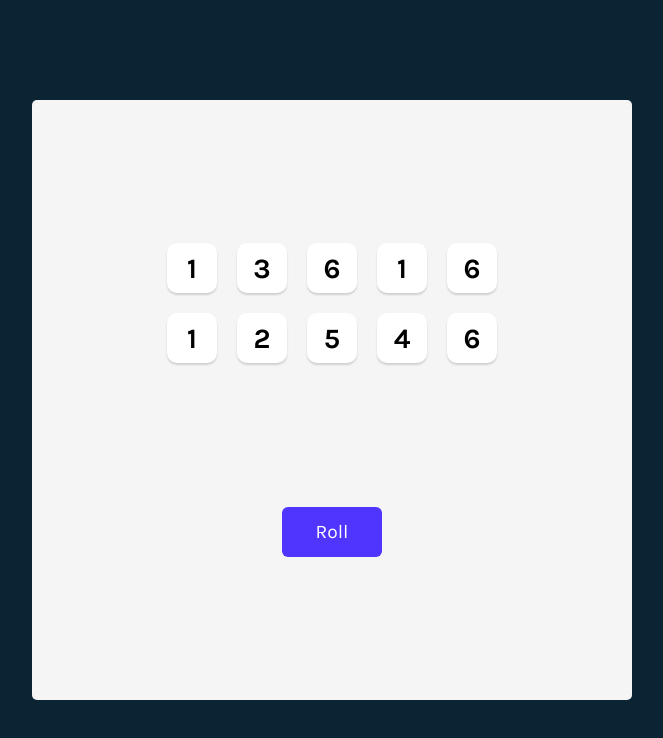
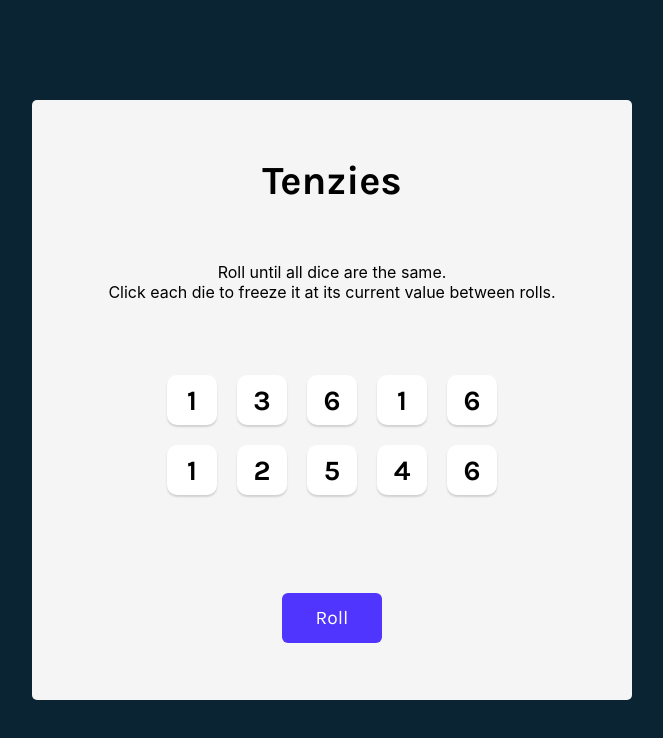
Before and after one commit to ak18dec/tenzies, a React (Vite) app: page / in a window 1280 px wide. Shown: the top 738 px of the page, without its empty margins (308-971 px from the left). Built offline with nearby package versions, Linux system fonts and the light colour scheme.

Commit message:
Title & Instructions Added, Dice Hold Functionality Added

```diff
--- a/src/App.css
+++ b/src/App.css
@@ -27,10 +27,23 @@
     align-items: center;
 }
 
+.title {
+    font-size: 40px;
+    margin: 0;
+}
+
+.instructions {
+    font-family: 'Inter', sans-serif;
+    font-weight: 400;
+    margin-top: 0;
+    text-align: center;
+}
+
 .dice-container {
     display: grid;
     grid-template: auto auto / repeat(5, 1fr);
     gap: 20px;
+    margin-bottom: 40px;
 }
 
 button {
--- a/src/App.jsx
+++ b/src/App.jsx
@@ -1,35 +1,55 @@
-import { useState } from 'react'
-import './App.css'
-import Die from './Die'
-import { nanoid } from 'nanoid'
+import { useState } from "react";
+import "./App.css";
+import Die from "./Die";
+import { nanoid } from "nanoid";
 
 export default function App() {
-
-  const [dice, setDice] = useState(generateAllNewDice())
+  const [dice, setDice] = useState(generateAllNewDice());
 
   function generateAllNewDice() {
-    return new Array(10)
-            .fill(0)
-            .map(() => ({
-              value: Math.ceil(Math.random() * 6),
-              isHeld: false,
-              id: nanoid()
-            }))
+    return new Array(10).fill(0).map(() => ({
+      value: Math.ceil(Math.random() * 6),
+      isHeld: false,
+      id: nanoid(),
+    }));
   }
 
-  const diceElements = dice.map(dieObject => (<Die key={dieObject.id} value={dieObject.value} isHeld={dieObject.isHeld} />))
+  const diceElements = dice.map((dieObject) => (
+    <Die
+      key={dieObject.id}
+      value={dieObject.value}
+      isHeld={dieObject.isHeld}
+      hold={() => hold(dieObject.id)}
+    />
+  ));
 
   function rollDice() {
-    setDice(generateAllNewDice())
+    setDice(oldDice => oldDice.map(die =>
+      die.isHeld ?
+        die :
+        {...die, value: Math.ceil(Math.random() * 6)}
+      )
+    )
   }
 
+  function hold(id) {
+    setDice(oldDice => oldDice.map(die =>
+      die.id === id ? {...die, isHeld: !die.isHeld} : die)
+    )
+  }
 
   return (
     <main>
-      <div className='dice-container'>
-        {diceElements}
-      </div>
-      <button className='roll-dice' onClick={rollDice}>Roll</button>
+      <h1 className="title">Tenzies</h1>
+      <p className="instructions">
+        Roll until all dice are the same.
+        <br />
+        Click each die to freeze it at its current value between rolls.
+      </p>
+      <div className="dice-container">{diceElements}</div>
+      <button className="roll-dice" onClick={rollDice}>
+        Roll
+      </button>
     </main>
-  )
+  );
 }
--- a/src/Die.jsx
+++ b/src/Die.jsx
@@ -3,6 +3,11 @@
         backgroundColor: props.isHeld ? "#59E391" : "white"
     }
     return (
-        <button style={styles}>{props.value}</button>
+        <button
+            style={styles}
+            onClick={props.hold}
+        >
+            {props.value}
+        </button>
     )
 }
```
